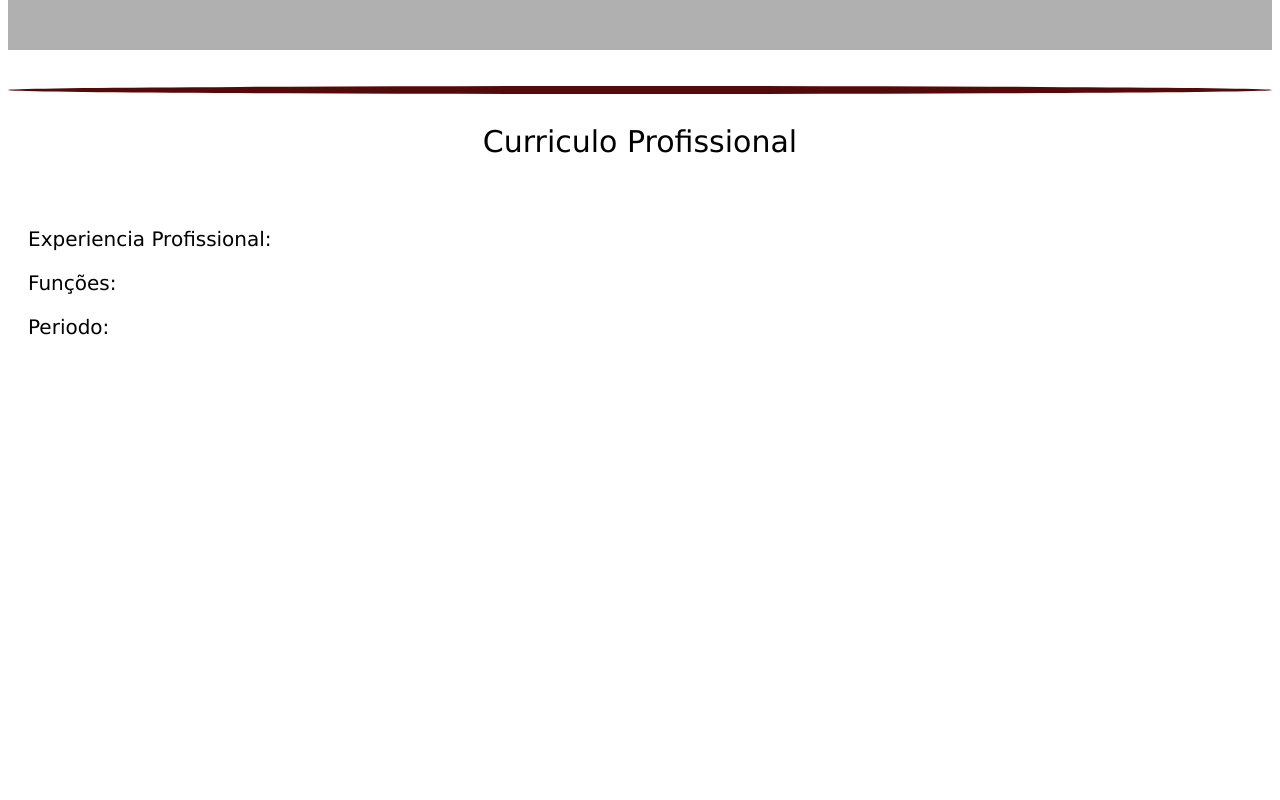
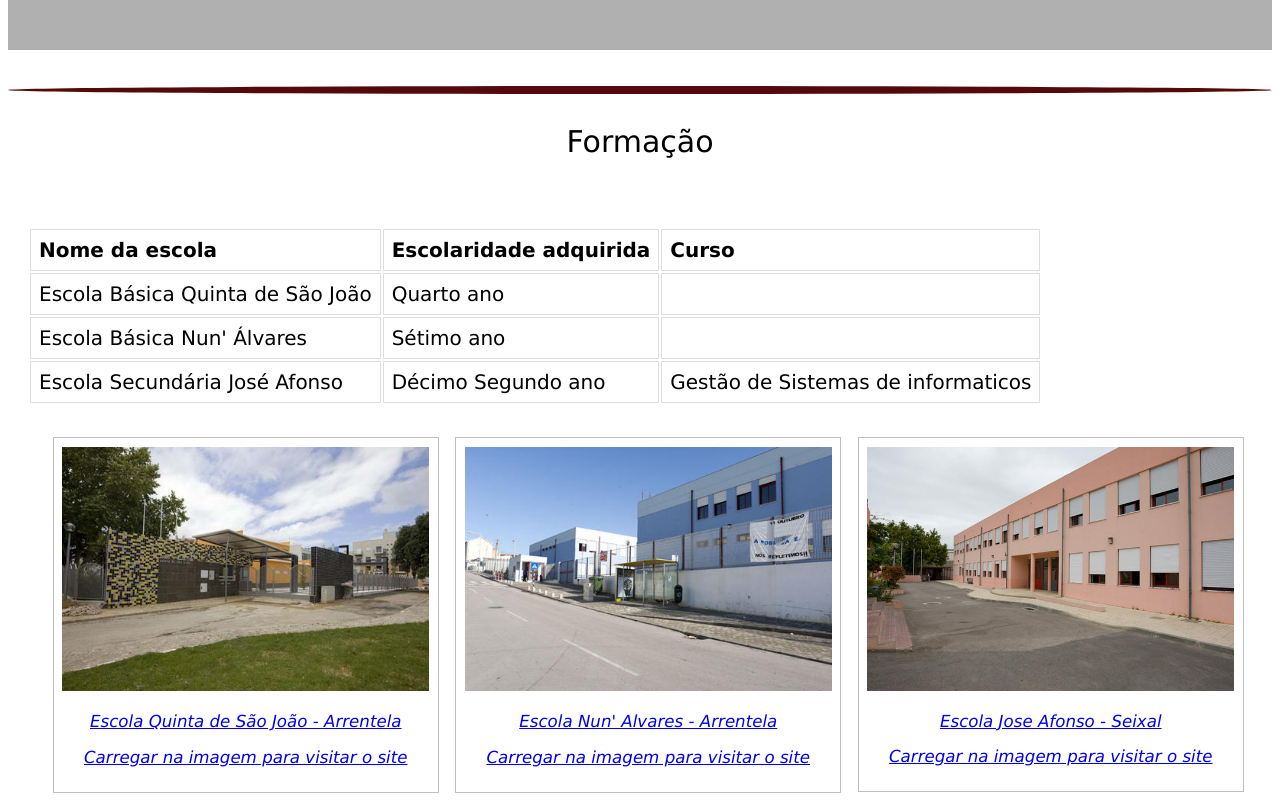
Before and after one commit to Gandul0/Biografia, a plain HTML site: page www/index.html in a window 1280 px wide. Shown: the part 1820-2620 px from the top of the page. Drawn offline with Linux system fonts and the light colour scheme.

Commit message:
Lab02
Alterações no site, tabelas

```diff
--- a/www/index.html
+++ b/www/index.html
@@ -7,6 +7,13 @@
     <meta http-equiv="X-UA-Compatible" content="ie=edge">
     <link rel="stylesheet" href="styles.css">
     <style>
+        td,
+        th {
+            border: 1px solid #dddddd;
+            text-align: left;
+            padding: 8px;
+        }
+
         ul {
             list-style-type: none;
             margin: 0;
@@ -38,6 +45,7 @@
     <!-- Id's de navegação -->
     <ul>
         <li><a class="active" href="#dadospessoais">Dados Pessoais</a></li>
+        <li><a href="#formacao">Formação</a></li>
         <li><a href="#curriculo">Curriculo</a></li>
         <li><a href="#projetos">Projetos</a></li>
         <li><a href="#hobbies">Hobbies</a></li>
@@ -100,9 +108,81 @@
 
     <div class="fim">
         <div class="imagens">
-           <a href="https://www.facebook.com/profile.php?id=100004684563717"><img src="facebook.png" alt="Flowers in Chania" width="30" height="30"></a>
-           <a href="https://www.instagram.com/ganduloo/?hl=pt"><img src="instagram.png" alt="Flowers in Chania" width="30" height="30"></a>
+            <a href="https://www.facebook.com/profile.php?id=100004684563717"><img src="facebook.png"
+                    alt="Flowers in Chania" width="30" height="30"></a>
+            <a href="https://www.instagram.com/ganduloo/?hl=pt"><img src="instagram.png" alt="Flowers in Chania"
+                    width="30" height="30"></a>
         </div>
+    </div>
+
+    <br><br>
+
+    <!-- Formação -->
+    <div class="bar">
+    </div>
+    <div id="formacao"></div>
+
+    <div class="titulos">
+        <p>Formação</p>
+    </div>
+    <br>
+    <div class="informacao">
+        <table>
+            <tr>
+                <th>Nome da escola</th>
+                <th>Escolaridade adquirida</th>
+                <th>Curso</th>
+            </tr>
+            <tr>
+                <td>Escola Básica Quinta de São João</td>
+                <td>Quarto ano</td>
+                <td></td>
+            </tr>
+            <tr>
+                <td>Escola Básica Nun' Álvares</td>
+                <td>Sétimo ano</td>
+                <td> </td>
+            </tr>
+            <tr>
+                <td>Escola Secundária José Afonso</td>
+                <td>Décimo Segundo ano</td>
+                <td>Gestão de Sistemas de informaticos</td>
+            </tr>
+        </table>
+        <br>
+
+        <div class=figure>
+            <a href="http://esjoseafonso.com/wp/ "> <img class=scaled src="joseafonso.jpg" alt="St. Tropez">
+                <p>Escola Jose Afonso - Seixal
+                    <p> Carregar na imagem para visitar o site
+        </div>
+
+        <div class=figure>
+            <a href="http://www.aenunalvares.edu.pt/"><img class=scaled src="NunAlvares.jpg" alt="St. Tropez">
+                <p>Escola Nun' Alvares - Arrentela
+                    <p> Carregar na imagem para visitar o site
+        </div>
+
+        <div class=figure>
+            <a href="http://www.cm-seixal.pt/equipamento/escola-basica-da-quinta-de-sao-joao"><img class=scaled
+                    src="saojoao.jpg" alt="St. Tropez">
+                <p>Escola Quinta de São João - Arrentela
+                    <p> Carregar na imagem para visitar o site
+        </div>
+
+    </div>
+
+    <br><br><br><br>
+    <br><br><br><br>
+    <br><br><br><br>
+    <br><br><br><br>
+    <br><br><br><br>
+    <br><br><br><br>
+    <br><br><br><br>
+    <br>
+
+    <div class="botoes">
+        <a href="#"><button type="button">Voltar</button></a>
     </div>
 
     <br><br>
@@ -117,9 +197,40 @@
     </div>
     <br>
     <div class="informacao">
-        <p>Experiencia Profissional:</p>
-        <p>Funções:</p>
-        <p>Periodo:</p>
+        <table>
+            <tr>
+                <th>Experiencia Profissional</th>
+                <th>Localização</th>
+                <th>Funções</th>
+                <th>Descrição das funções</th>
+                <th>Periodo</th>
+            </tr>
+            <tr>
+                <td>Cruz Vermelha</td>
+                <td>Seixal</td>
+                <td>Estágiario</td>
+                <td>Eventos solidarios e trabalho de escritorio</td>
+                <td>2 meses</td>
+            </tr>
+            <tr>
+                <td>Loja de reparações</td>
+                <td>Rio sul Shopping</td>
+                <td>Estágiario</td>
+                <td>Reparações a nivel de Hardware e Software</td>
+                <td>3 meses</td>
+            </tr>
+        </table>
+        <br>
+
+        <div class=figure>
+            <p><img class=scaled src="images.jpg" alt="St. Tropez">
+                <p>Loja da inforgenese - Seixal
+        </div>
+
+        <div class=figure>
+            <p><img class=scaled src="cruzvermelha.jpg" alt="St. Tropez">
+                <p>Edificio da Cruz Vermelha - Seixal
+        </div>
     </div>
 
     <br><br><br><br>
@@ -130,7 +241,6 @@
     <br><br><br><br>
     <br><br><br><br>
     <br><br><br><br>
-    <br><br>
 
     <div class="botoes">
         <a href="#"><button type="button">Voltar</button></a>
--- a/www/styles.css
+++ b/www/styles.css
@@ -59,3 +59,18 @@
     top:195.5%;
     left:50%;
   }
+
+  div.figure {
+    float: right;
+    width: 30%;
+    border: thin silver solid;
+    margin: 0.5em;
+    padding: 0.5em;
+    text-align: center;
+    font-style: italic;
+    font-size: smaller;
+    text-indent: 0;
+  }
+  img.scaled {
+    width: 100%;
+  }
```
Also changed, not shown: www/NunAlvares.jpg (added), www/cruzvermelha.jpg (added), www/images.jpg (added), www/joseafonso.jpg (added), www/saojoao.jpg (added).
